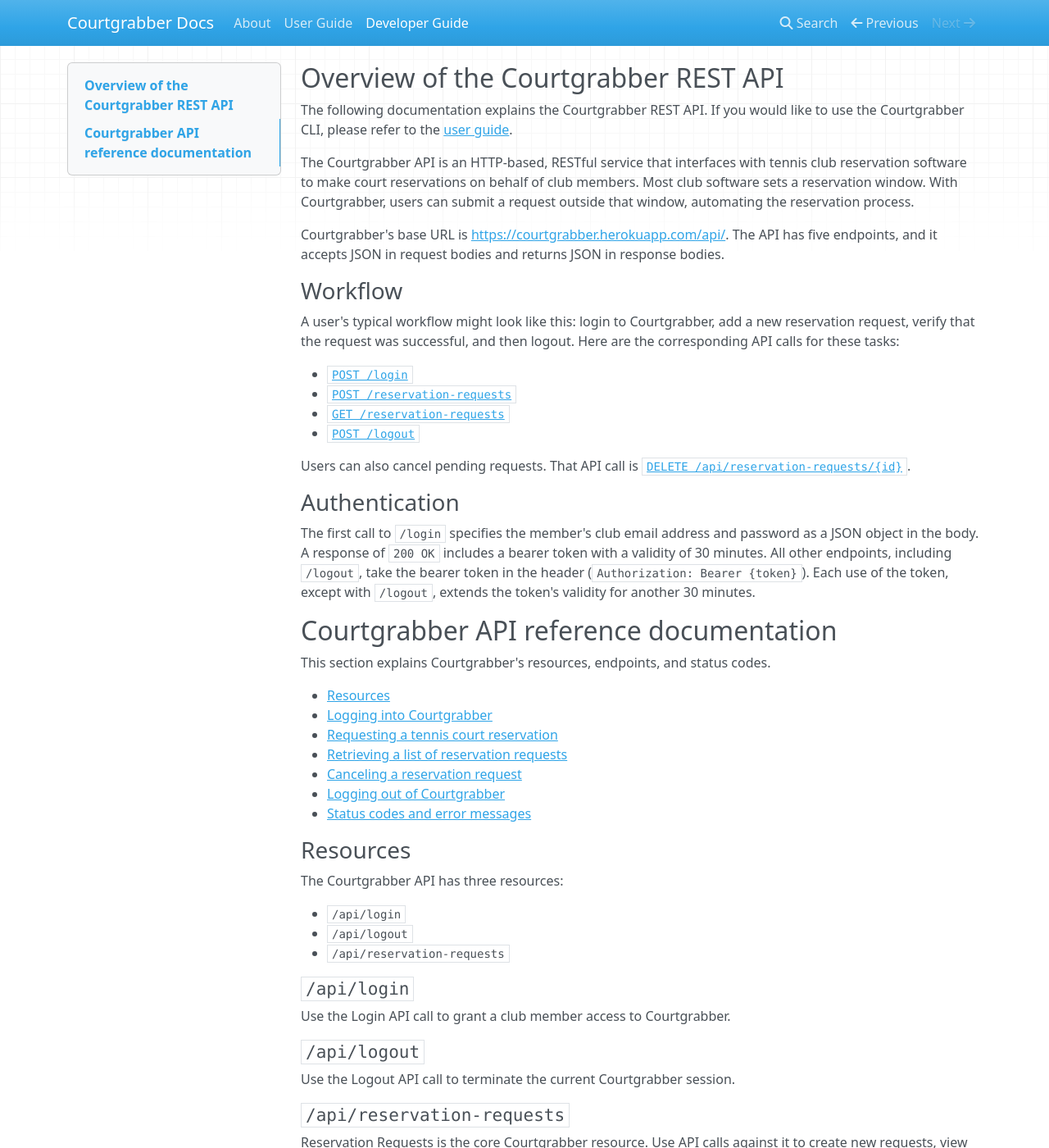
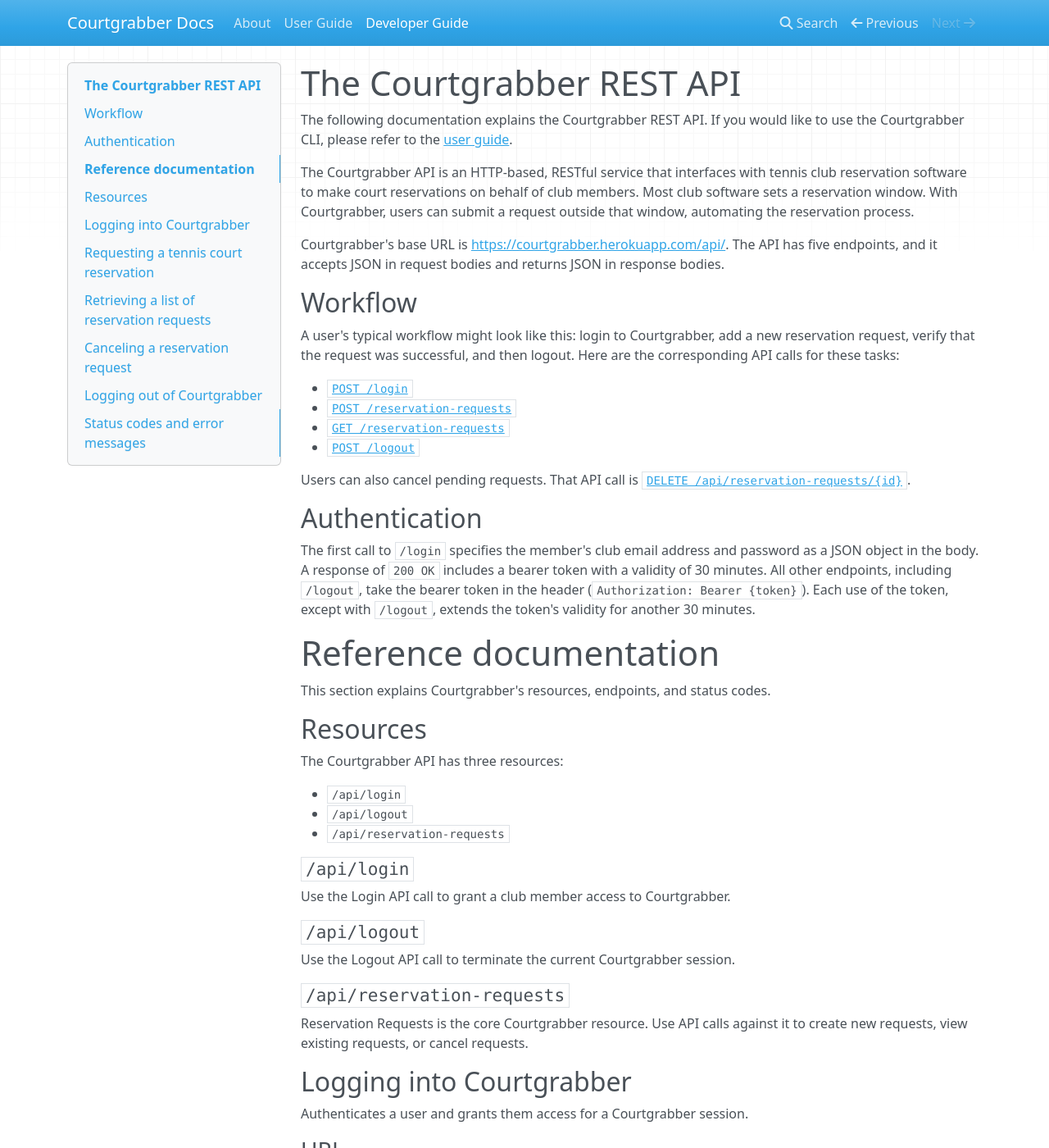
Before and after one commit to tiffany76/courtgrabber-docs, an MkDocs documentation site: the page built from docs/api_reference.md, in a window 1280 px wide and 1400 px high. Shown: the whole window at 82% size. Built offline with MkDocs 1.6.1, drawn with Linux system fonts in a browser that asks for light colours; nearby versions of some CDN libraries; some of the changed text lies outside the part shown.

````diff
--- a/docs/api_reference.md
+++ b/docs/api_reference.md
@@ -1,4 +1,4 @@
-## Overview of the Courtgrabber REST API
+# The Courtgrabber REST API
 
 The following documentation explains the Courtgrabber REST API. If you would like to use the Courtgrabber CLI, please refer to the [user guide](./user_guide.md).
 
@@ -6,7 +6,7 @@ The Courtgrabber API is an HTTP-based, RESTful service that interfaces with tenn
 
 Courtgrabber's base URL is [https://courtgrabber.herokuapp.com/api/](https://courtgrabber.herokuapp.com/api/). The API has five endpoints, and it accepts JSON in request bodies and returns JSON in response bodies.
 
-### Workflow
+## Workflow
 
 A user's typical workflow might look like this: login to Courtgrabber, add a new reservation request, verify that the request was successful, and then logout. Here are the corresponding API calls for these tasks:
 
@@ -17,23 +17,15 @@ A user's typical workflow might look like this: login to Courtgrabber, add a new
 
 Users can also cancel pending requests. That API call is [`DELETE /api/reservation-requests/{id}`](#canceling-a-reservation-request).
 
-### Authentication
+## Authentication
 
 The first call to `/login` specifies the member's club email address and password as a JSON object in the body. A response of `200 OK` includes a bearer token with a validity of 30 minutes. All other endpoints, including `/logout`, take the bearer token in the header (`Authorization: Bearer {token}`). Each use of the token, except with `/logout`, extends the token's validity for another 30 minutes.
 
-## Courtgrabber API reference documentation
+# Reference documentation
 
 This section explains Courtgrabber's resources, endpoints, and status codes.
 
-  * [Resources](#resources)
-  * [Logging into Courtgrabber](#logging-into-courtgrabber)
-  * [Requesting a tennis court reservation](#requesting-a-tennis-court-reservation)
-  * [Retrieving a list of reservation requests](#retrieving-a-list-of-reservation-requests)
-  * [Canceling a reservation request](#canceling-a-reservation-request)
-  * [Logging out of Courtgrabber](#logging-out-of-courtgrabber)
-  * [Status codes and error messages](#status-codes-and-error-messages)
-
-### Resources
+## Resources
 
 The Courtgrabber API has three resources:
 
@@ -50,22 +42,22 @@ Use the Logout API call to terminate the current Courtgrabber session.
 #### `/api/reservation-requests`
 Reservation Requests is the core Courtgrabber resource. Use API calls against it to create new requests, view existing requests, or cancel requests.
 
-### Logging into Courtgrabber
+## Logging into Courtgrabber
 Authenticates a user and grants them access for a Courtgrabber session.
 
-#### URL
+### URL
 ```
 POST {base_url}/api/login
 ```
 
-#### Request Body
+### Request Body
 
 | **Field**      |   **Description**                        | **Type**  | **Required**   |
 | ---------------| ---------------------------------------- | --------- | -------------- |
 | username       | User's tennis club account email address | string    | Required       |
 | password       | User's tennis club account email password| string    | Required       |
 
-#### Sample Request
+### Sample Request
 ```
 POST {base_url}/api/login
 ```
@@ -76,13 +68,13 @@ POST {base_url}/api/login
 }
 ```
 
-#### Response Body
+### Response Body
 
 | **Field**            |   **Description**                                      | **Type**  |
 | -------------------- | ------------------------------------------------------ | --------- |
 | bearer_token         | Authorizes access to authenticated user for 30 minutes | string    |
 
-#### Sample Response
+### Sample Response
 ```
 200 OK
 ```
@@ -92,21 +84,21 @@ POST {base_url}/api/login
 }
 ```
 
-### Requesting a tennis court reservation
+## Requesting a tennis court reservation
 Initiates a reservation request to the tennis club's software.
 
-#### URL
+### URL
 ```
 POST {base_url}/api/reservation-requests
 ```
 
-#### Headers
+### Headers
 
 | **Header Name**                    |   **Description**                                    | **Required** | **Values**      |
 | ---------------------------------- | ---------------------------------------------------- | ------------ | --------------- |
 | [Authorization](#authentication)   | Credentials to authenticate user with server         | Required     | Bearer: {token} |
 
-#### Request Body
+### Request Body
 
 | **Field**  |   **Description**                             | **Type**         | **Required**  | **Notes**          |
 | ---------- | --------------------------------------------- | ---------------- | ------------- | -----------------  |
@@ -117,7 +109,7 @@ POST {base_url}/api/reservation-requests
 | ball_machine | Reserve ball machine along with court       | Boolean          | Required      |
 | players    | Club members who will play, with host listed first | array of strings | Required | Values: members linked to login account |
 
-#### Sample Request
+### Sample Request
 ```
 POST {base_url}/api/reservation-requests
 Authorization: Bearer: {token}
@@ -142,7 +134,7 @@ Authorization: Bearer: {token}
 }
 ```
 
-#### Response Body
+### Response Body
 
 | **Field**     |   **Description**                           | **Type**  | **Notes**                      |
 | ------------- | ------------------------------------------- | --------- | ------------------------------ |
@@ -154,7 +146,7 @@ Authorization: Bearer: {token}
 | ball_machine  | Reserve ball machine along with court       | Boolean   |
 | players       | Club members who will play, with host listed first | array of strings | Values: members linked to login account |
 
-#### Sample Response
+### Sample Response
 ```
 200 OK
 ```
@@ -179,27 +171,27 @@ Authorization: Bearer: {token}
 }
 ```
 
-### Retrieving a list of reservation requests
+## Retrieving a list of reservation requests
 Returns the user's reservation requests.
 
-#### URL
+### URL
 ```
 GET {base_url}/api/reservation-requests
 ```
 
-#### Headers
+### Headers
 
 | **Header Name**                    |   **Description**                                    | **Required** | **Values**      |
 | ---------------------------------- | ---------------------------------------------------- | ------------ | --------------- |
 | [Authorization](#authentication)   | Credentials to authenticate user with server         | Required     | Bearer: {token} |
 
-#### Sample Request
+### Sample Request
 ```
 GET {base_url}/api/reservation-requests
 Authorization: Bearer: {token}
 ```
 
-#### Response Body
+### Response Body
 
 | **Field**            |   **Description**                                  | **Type**  | **Notes**                 |
 | -------------------- | -------------------------------------------------- | --------- | ------------------------- |
@@ -214,7 +206,7 @@ Authorization: Bearer: {token}
 | court                | The court number that was successfully reserved    | number    |                           |
 | start_time           | The start time that was successfully reserved      | string    | Format: ISO 8601 YYYY-MM-DDThh:mm:ssTZD |
 
-#### Sample Response
+### Sample Response
 ```
 200 OK
 ```
@@ -264,41 +256,42 @@ Authorization: Bearer: {token}
 }
 ```
 
-### Canceling a reservation request
+## Canceling a reservation request
 Deletes a pending reservation request.
 
-> **NOTE**: Requests that secure a court reservation cannot be canceled through Courtgrabber; they must be canceled in the tennis club's software.
+!!! note
+    Requests that secure a court reservation cannot be canceled through Courtgrabber; they must be canceled in the tennis club's software.
 
-#### URL
+### URL
 ```
 DELETE {base_url}/api/reservation-requests/{id}
 ```
 
-#### Parameter
+### Parameter
 
 | **Parameter**   |   **Description**                           | **Type** | **Required**    |
 | --------------- | ------------------------------------------- | -------- | --------------- |
 |  id             | Unique identifier for a reservation request | string   | Required        |
 
-#### Headers
+### Headers
 
 | **Header Name**                    |   **Description**                                    | **Required** | **Values**      |
 | ---------------------------------- | ---------------------------------------------------- | ------------ | --------------- |
 | [Authorization](#authentication)   | Credentials to authenticate user with server         | Required     | Bearer: {token} |
 
-#### Sample Request
+### Sample Request
 ```
 DELETE {base_url}/api/reservation-requests/e68bfb6d-a1f0-4e8a-b82f-4acbbcc3397b
 Authorization: Bearer: {token}
 ```
 
-#### Response Body
+### Response Body
 
 | **Field**            |   **Description**              | **Type**  | **Notes**                                         |
 | -------------------- | -------------------------------| --------- | ------------------------------------------------- |
 | message              | Status of delete request       | string    | Values: reservation request deleted; delete failed|
 
-#### Sample Response
+### Sample Response
 ```
 200 OK
 ```
@@ -308,32 +301,32 @@ Authorization: Bearer: {token}
 }
 ```
 
-### Logging out of Courtgrabber
+## Logging out of Courtgrabber
 Terminates a Courtgrabber session.
 
-#### URL
+### URL
 ```
 POST {base_url}/api/logout
 ```
 
-#### Headers
+### Headers
 
 | **Header Name**                    |   **Description**                                    | **Required** | **Values**      |
 | ---------------------------------- | ---------------------------------------------------- | ------------ | --------------- |
 | [Authorization](#authentication)   | Credentials to authenticate user with server         | Required     | Bearer: {token} |
 
-#### Sample Request
+### Sample Request
 ```
 POST {base_url}/api/logout
 Authorization: Bearer: {token}
 ```
 
-#### Sample Response
+### Sample Response
 ```
 204 No Content
 ```
 
-### Status codes and error messages
+## Status codes and error messages
 The following table lists the HTTP status codes and their meanings.
 
 | **Code**             |   **Description**                                                                       |
````
